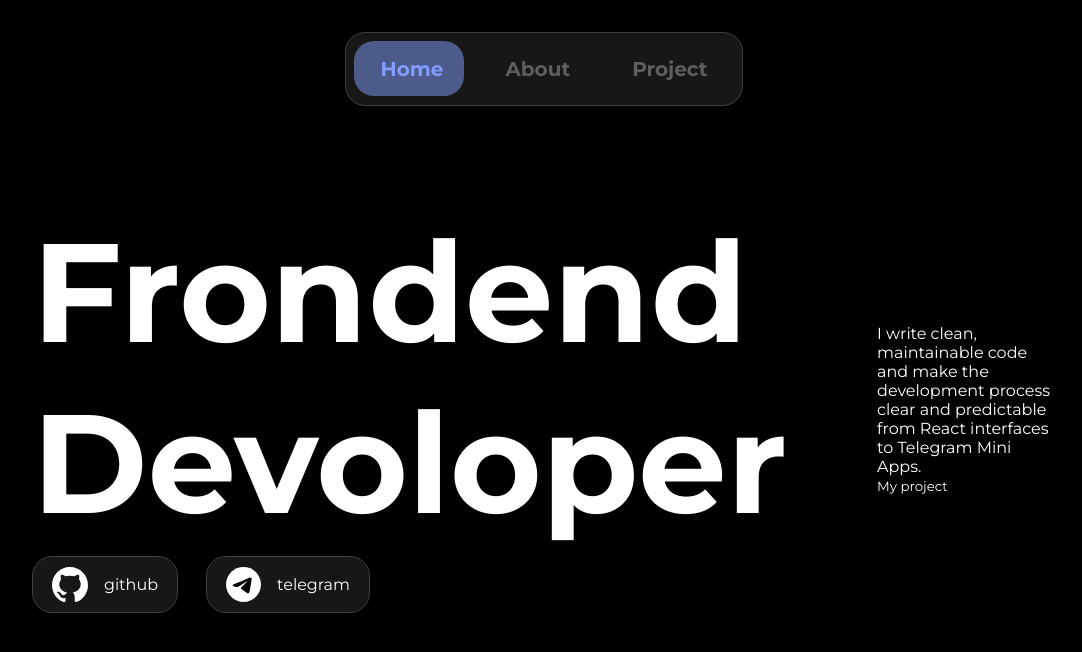
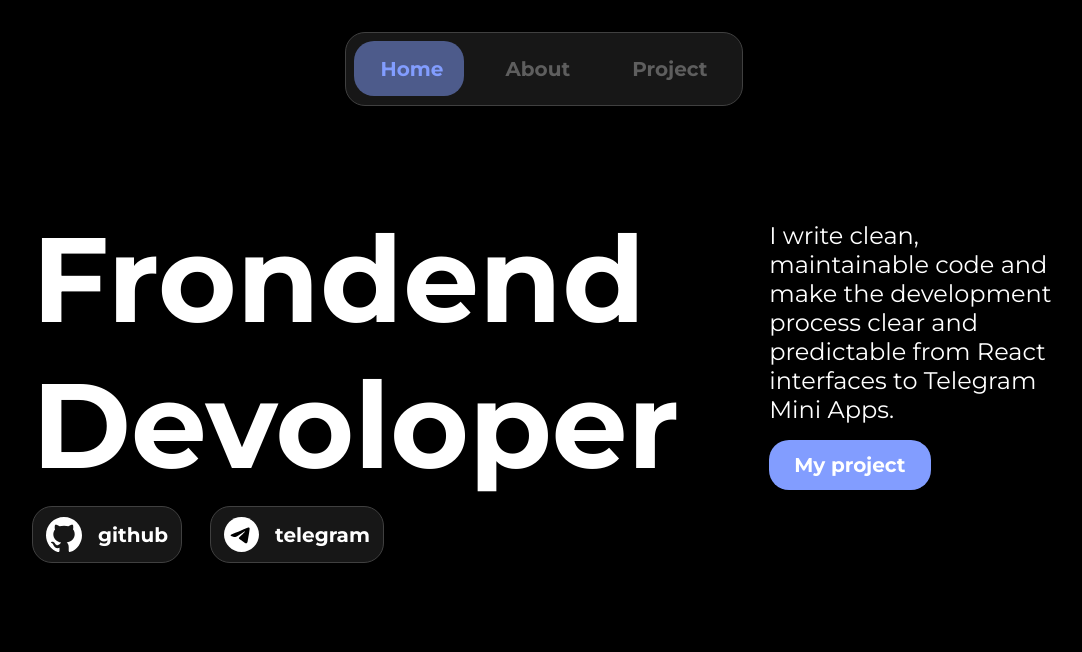
Before and after one commit to rekaup/portfolio, a React (Vite) app: page / in a window 1280 px wide. Shown: the top 652 px of the page, without its empty margins (96-1178 px from the left). Built offline with nearby package versions, Linux system fonts and the light colour scheme.

Commit message:
доделал home page

```diff
--- a/src/sections/HomePage.tsx
+++ b/src/sections/HomePage.tsx
@@ -31,7 +31,7 @@ export default function HomePage({ onNavigate }: Props) {
         <div className='home second'>
             <p>I write clean, maintainable code and make the development process
 clear and predictable from React interfaces to Telegram Mini Apps.</p>
-          <button className='my-project-btn' onClick={() => onNavigate('project')}>
+          <button className='second button' onClick={() => onNavigate('project')}>
           My project
         </button>
         </div>
--- a/src/styles/components/Header.css
+++ b/src/styles/components/Header.css
@@ -31,8 +31,17 @@
     border: none;
     cursor: pointer;
     transition: color 0.2s ease;
+    transition: 200ms ease-in-out;
+}
+
+.nav-item:hover {
+    transform: scale(1.1);
 }
 
 .nav-item.active {
     color: var(--active);
 }
+
+.nav-item.active:hover {
+    transform: scale(1);
+}
--- a/src/styles/components/Home.css
+++ b/src/styles/components/Home.css
@@ -15,7 +15,7 @@
 }
 
 .first.title {
-    font-size: 140px;
+    font-size: 120px;
     font-weight: 700;
 }
 
@@ -25,6 +25,10 @@
     align-items: center;
 }
 
+.home.link a {
+    transition: 200ms ease-in-out;
+}
+
 .link.card {
     display: flex;
     align-items: center;
@@ -32,5 +36,35 @@
     background-color: var(--surface);
     border: var(--stroke);
     border-radius: var(--rd);
-    padding: 10px 19px;
+    padding: 10px 13px;
+    font-size: 20px;
+    font-weight: 700;
 }
+
+.home.second {
+    display: flex;
+    flex-direction: column;
+    gap: 16px;
+    align-items: flex-start;
+    font-size: 24px;
+    margin-bottom: auto;
+    margin-top: 15px;
+}
+
+.second.button {
+    font-size: 20px;
+    font-weight: 700;
+    background-color: var(--active);
+    padding: 13px 25px;
+    border-radius: var(--rd);
+    cursor: pointer;
+    transition: 200ms ease-in-out;
+}
+
+.home.link a:hover {
+    transform: scale(1.1);
+}
+
+.second.button:hover {
+    transform: scale(1.1);
+}
```
